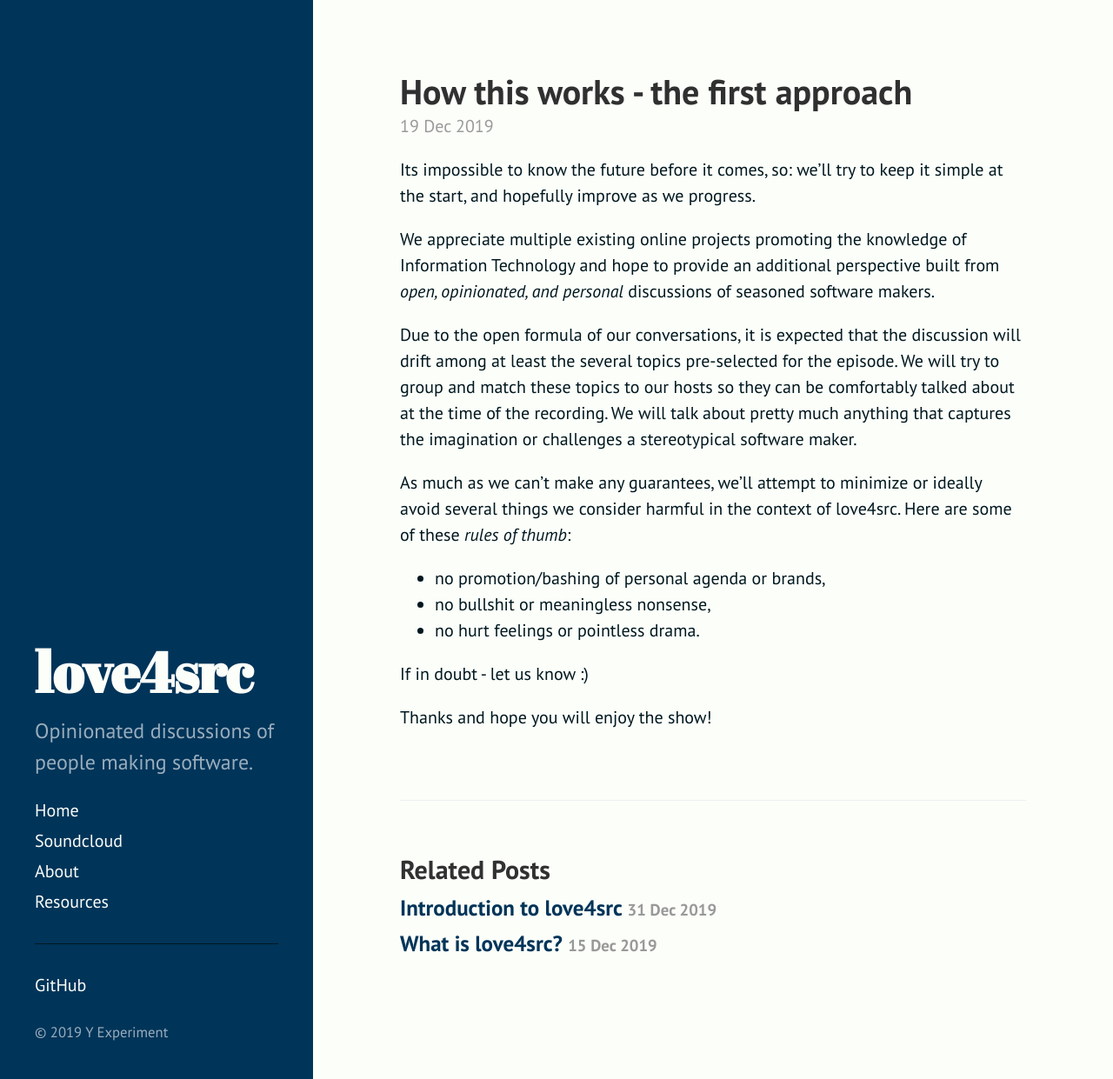
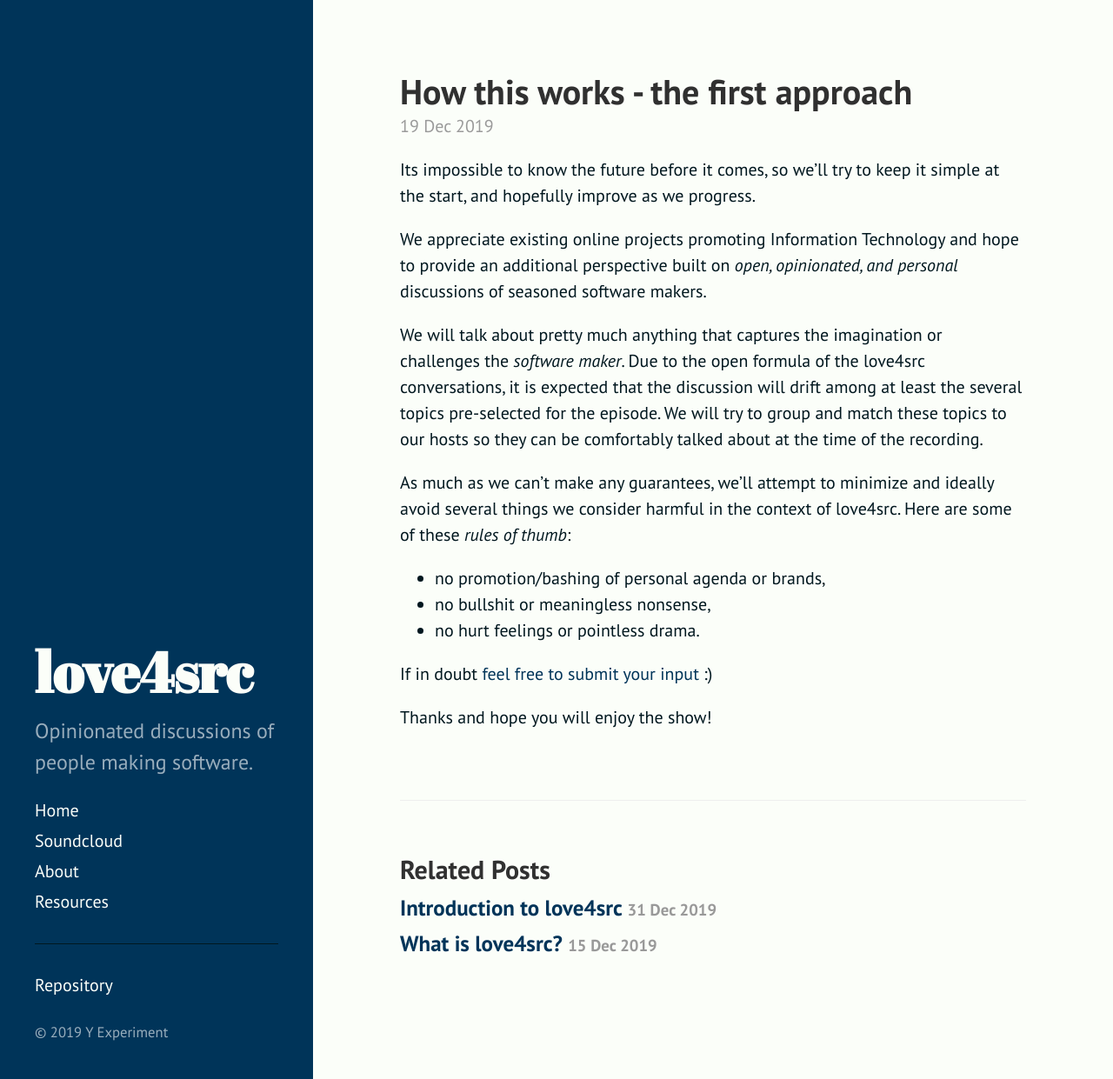
Before and after one commit to Y-Experiment/love4src, a Jekyll site: the page built from _posts/2019-12-19-conditions.md, in a window 1280 px wide and 1241 px high. Shown: the whole window at 87% size. Built offline with Jekyll 4.4.1, drawn with Linux system fonts in a browser that asks for light colours.

```diff
--- a/_includes/sidebar.html
+++ b/_includes/sidebar.html
@@ -23,7 +23,7 @@
         {% endif %}
       {% endfor %}
       <hr class="hide-mobile" />
-      <a class="sidebar-nav-item" href="{{ site.github.repo }}">GitHub</a>
+      <a class="sidebar-nav-item" href="{{ site.github.repo }}">Repository</a>
     </nav>
 
     <p><small>&copy; {{ site.time | date: '%Y' }} <a class="bg-link" href="https://www.yexperiment.com" target="_blank">Y Experiment</a></small></p>
--- a/_posts/2019-12-19-conditions.md
+++ b/_posts/2019-12-19-conditions.md
@@ -3,17 +3,20 @@ layout: post
 title: How this works - the first approach
 ---
 
-Its impossible to know the future before it comes, so: we'll try to keep it simple at the start, and hopefully improve as we progress.
+Its impossible to know the future before it comes, so we'll try to keep it simple at the start, and hopefully improve as we progress.
 
-We appreciate multiple existing online projects promoting the knowledge of Information Technology and hope to provide an additional perspective built from *open, opinionated, and personal* discussions of seasoned software makers.
+We appreciate existing online projects promoting Information Technology and hope to provide an additional perspective built on *open, opinionated, and personal* discussions of seasoned software makers.
 
-Due to the open formula of our conversations, it is expected that the discussion will drift among at least the several topics pre-selected for the episode. We will try to group and match these topics to our hosts so they can be comfortably talked about at the time of the recording. We will talk about pretty much anything that captures the imagination or challenges a stereotypical software maker.
+We will talk about pretty much anything that captures the imagination or challenges the *software maker*.
+Due to the open formula of the love4src conversations, it is expected that the discussion will drift among at least the several topics pre-selected for the episode.
+We will try to group and match these topics to our hosts so they can be comfortably talked about at the time of the recording.
 
-As much as we can't make any guarantees, we'll attempt to minimize or ideally avoid several things we consider harmful in the context of love4src. Here are some of these *rules of thumb*:
+As much as we can't make any guarantees, we'll attempt to minimize and ideally avoid several things we consider harmful in the context of love4src.
+Here are some of these *rules of thumb*:
 * no promotion/bashing of personal agenda or brands,
 * no bullshit or meaningless nonsense,
 * no hurt feelings or pointless drama.
 
-If in doubt - let us know :)
+If in doubt [feel free to submit your input](https://github.com/Y-Experiment/love4src/issues/new) :)
 
 Thanks and hope you will enjoy the show!
```
Also changed, not shown: _posts/2019-12-15-whats-love4src.md (+3 -2 lines), _posts/2019-12-31-introduction.md (+8 -2 lines).
